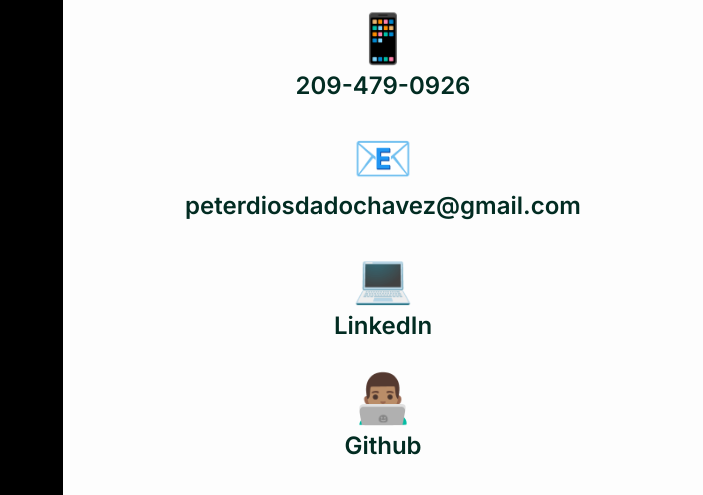
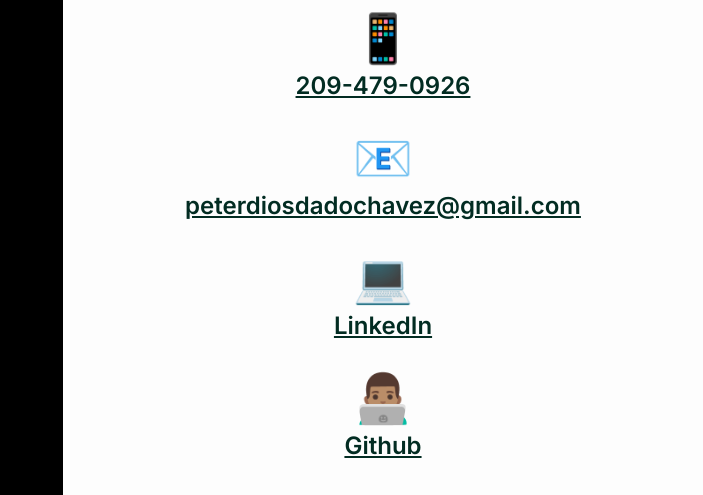
Before and after one commit to PetDios9/personal-site-v2, a Next.js app: page / in a window 1280 px wide. Shown: the part 3502-3997 px from the top of the page, without its empty margins (577-1280 px from the left). Built offline with nearby package versions, Linux system fonts and the light colour scheme.

Commit message:
style: added underlines under contact info

```diff
--- a/src/components/Contact.tsx
+++ b/src/components/Contact.tsx
@@ -28,7 +28,7 @@
           href="tel:12094790926"
         >
           <h2 className="text-5xl font-medium text-center">📱</h2>
-          <p className="text-xl lg:text-2xl font-semibold text-center">
+          <p className="text-xl lg:text-2xl font-semibold text-center underline">
             209-479-0926
           </p>
         </a>
@@ -37,7 +37,7 @@
           href="mailto:peterdiosdadochavez@gmail.com"
         >
           <h2 className="text-5xl font-medium text-center">📧</h2>
-          <p className="text-xl lg:text-2xl font-semibold text-center">
+          <p className="text-xl lg:text-2xl font-semibold text-center underline">
             peterdiosdadochavez@gmail.com
           </p>
         </a>
@@ -47,7 +47,7 @@
           target="_blank"
         >
           <h2 className="text-5xl font-medium text-center">💻</h2>
-          <p className="text-xl lg:text-2xl font-semibold text-center">
+          <p className="text-xl lg:text-2xl font-semibold text-center underline">
             LinkedIn
           </p>
         </a>
@@ -57,7 +57,7 @@
           target="_blank"
         >
           <h2 className="text-5xl font-medium text-center">👨🏽‍💻</h2>
-          <p className="text-xl lg:text-2xl font-semibold text-center">
+          <p className="text-xl lg:text-2xl font-semibold text-center underline">
             Github
           </p>
         </a>
```
